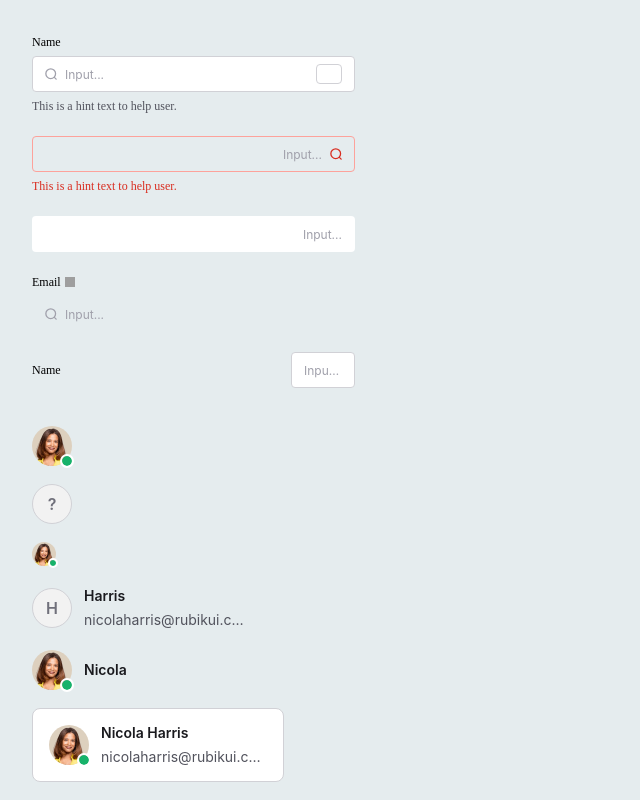
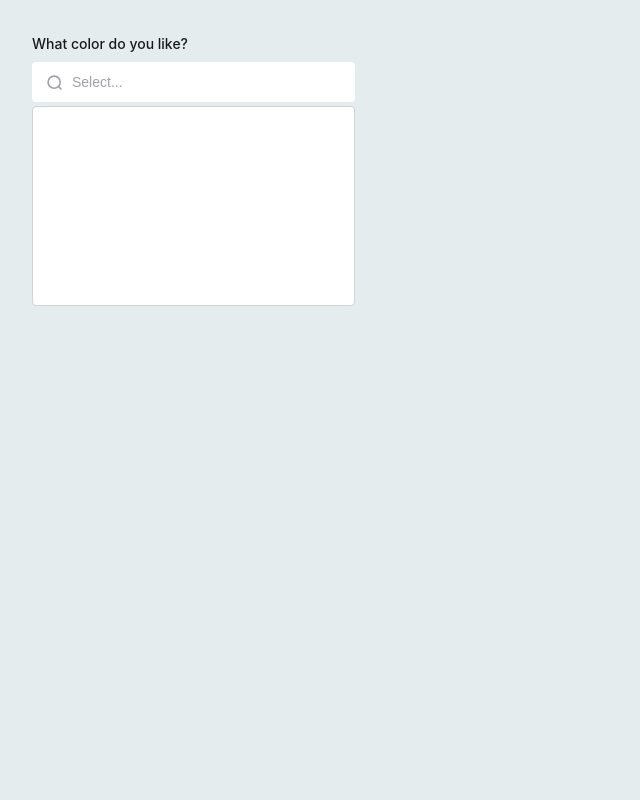
Before and after one commit to Dimatuzkoff/react-components, a React (Vite) app: page / in a window 1280 px wide. Shown: the top 800 px of the page, without its empty margins (0-640 px from the left). Built offline with nearby package versions, Linux system fonts and the light colour scheme; grey boxes are pictures that could not be loaded.

Commit message:
select component

```diff
--- a/src/App.tsx
+++ b/src/App.tsx
@@ -1,36 +1,12 @@
 import "./App.scss";
-import Input from "./ui/Inputs/Input";
-import AvatarWithInfo from "./ui/Avatars/AvatarWithInfo";
+import Select from "./ui/Select/Select"
 import SearchIcon from "./assets/icons/SearchIcon.svg";
-import girl from "./assets/img/girl.png"
-import Avatar from "./ui/Avatars/Avatar"
-import VerificationInput from "./ui/Inputs/VerificationInput"
+
 function App() {
     const iconBefore = <img src={SearchIcon} alt="search" />;
-    const avatar = <img src={girl} alt="avatar" />
     return (
         <>
-            <Input placeholder="Input..." iconBefore={iconBefore} type='text' alignment="left" label="Name" isBadge helperText="This is a hint text to help user." />
-            <Input placeholder="Input..." iconAfter={iconBefore} type='text' isError uiType="outline" alignment="right" helperText="This is a hint text to help user." />
-            <Input placeholder="Input..." isDisabled={true} type='text' isQuiet alignment="right" />
-            <Input placeholder="Input..." iconBefore={iconBefore} type='email' label="Email" uiType="outline" isQuiet tooltipText="This is a tooltip This is a tooltip This is a tooltip This is a tooltip " />
-            <Input placeholder="Input..." type='text' alignment="left" label="Name" labelPosition="side" />
-            <br />
-            <Avatar image={avatar} isOnlineIndicator ></Avatar>
-            <br />
-            <Avatar />
-            <br />
-            <Avatar image={avatar} size="24" isOnlineIndicator />
-            <br />
-            <AvatarWithInfo isClickable lastName="Harris" email="nicolaharris@rubikui.com" />
-            <br />
-            <AvatarWithInfo image={avatar} isOnlineIndicator firstName="Nicola" />
-            <br />
-            <AvatarWithInfo isClickable image={avatar} isOnlineIndicator isBorder background="primary" lastName="Harris" firstName="Nicola" email="nicolaharris@rubikui.com" />
-            <br />
-            <AvatarWithInfo isOnlineIndicator size="32" background="secondary" firstName="Nicola" lastName="Harris" email="nicolaharris@rubikui.com" />
-            <br />
-            <VerificationInput amountInputs={4} size="80" label="Secure code" helperText="This is a hint text to help user." />
+            <Select placeholder='Select...' isQuiet iconBefore={iconBefore} label="What color do you like?" />
         </>
     )
 }
--- /dev/null
+++ b/src/ui/Select/Select.module.scss
@@ -0,0 +1,218 @@
+$text-primary-color: rgba(26, 26, 30, 1);
+
+$placeholder-color: rgba(160, 160, 171, 1);
+$text-color: rgba(26, 26, 30, 1);
+$prompt-color: rgba(81, 82, 92, 1);
+$border-color: rgba(209, 209, 214, 1);
+$fill-bg: rgba(255, 255, 255, 1);
+$outline-bg: transparent;
+$focus-color: rgba(132, 202, 255, 1);
+$focus-outline-color: rgba(46, 144, 250, 0.24);
+$error-color: rgba(217, 45, 32, 1);
+$border-error-color: rgba(253, 162, 155, 1);
+$focus-error-color: rgba(240, 68, 56, 0.24);
+$label-disabled-color: rgba(112, 112, 123, 1);
+
+
+.selectWrapper {
+    width: 323px;
+    display: flex;
+    flex-direction: column;
+    font-family: "Inter", sans-serif;
+    color: black;
+    z-index: 999;
+    opacity: 1;
+
+    & .labelWrapper {
+        text-align: left;
+        margin-bottom: 6px;
+        font-weight: 500;
+        color: $text-primary-color;
+    }
+
+    & .inputContainer {
+        height: 38px;
+        z-index: 2;
+
+
+        & .dropdown {
+            width: 100%;
+            height: 200px;
+            margin-top: 4px;
+            background-color: $fill-bg;
+            border-radius: 4px;
+            border: 1px solid $border-color;
+
+        }
+    }
+
+
+
+    & .inputWrapper {
+        padding: 0px 10px 0px 14px;
+        display: flex;
+        flex-direction: row;
+        align-items: center;
+        justify-content: space-between;
+
+
+        border-radius: 4px;
+
+        &:hover {
+            border: 1px solid $border-color !important;
+        }
+
+        &:focus-within {
+            border: 1px solid $focus-color !important;
+            outline: 4px solid $focus-outline-color;
+        }
+
+        &.fillNoQuiet {
+            background-color: $fill-bg;
+            border: 1px solid $border-color;
+        }
+
+        &.outlineNoQuiet {
+            background-color: $outline-bg;
+            border: 1px solid $border-color;
+        }
+
+        &.fillQuiet {
+            background-color: $fill-bg;
+            border: 1px solid transparent;
+        }
+
+        &.outlineQuiet {
+            background-color: $outline-bg;
+            border: 1px solid transparent;
+        }
+
+        & img {
+            margin-right: 10px;
+        }
+
+        & .input {
+            font-weight: 400;
+            padding: 0;
+            color: $text-color;
+            background-color: transparent;
+            white-space: nowrap;
+            overflow: hidden;
+            text-overflow: ellipsis;
+
+            &::placeholder {
+                color: $placeholder-color;
+            }
+
+
+
+
+        }
+
+
+    }
+
+
+
+
+    & .inputWrapper .input {
+        width: 100%;
+        padding: 0;
+    }
+
+    &.size32 {
+
+        & .inputWrapper .input {
+            height: 30px;
+            font-size: 12px;
+            line-height: 20px;
+        }
+
+        & .inputWrapper img {
+            width: 12px;
+            height: 12px;
+        }
+
+        & .labelWrapper .label {
+            font-size: 12px;
+            line-height: 20px;
+        }
+    }
+
+    &.size36 {
+
+        & .inputWrapper .input {
+            height: 34px;
+            font-size: 12px;
+            line-height: 20px;
+        }
+
+        & .inputWrapper img {
+            width: 12px;
+            height: 12px;
+        }
+
+        & .labelWrapper .label {
+            font-size: 12px;
+            line-height: 20px;
+        }
+    }
+
+    &.size40 {
+
+        & .inputWrapper .input {
+            height: 38px;
+            font-size: 14px;
+            line-height: 24px;
+        }
+
+        & .inputWrapper img {
+            width: 15px;
+            height: 15px;
+        }
+
+        & .labelWrapper .label {
+            font-size: 14px;
+            line-height: 24px;
+        }
+    }
+
+    &.size44 {
+        & .inputWrapper .input {
+            height: 42px;
+            font-size: 14px;
+            line-height: 24px;
+        }
+
+        & .inputWrapper img {
+            width: 15px;
+            height: 15px;
+        }
+
+        & .labelWrapper .label {
+            font-size: 14px;
+            line-height: 24px;
+        }
+    }
+
+    &.size48 {
+        & .inputWrapper .input {
+            height: 46px;
+            font-size: 14px;
+            line-height: 24px;
+        }
+
+        & .inputWrapper img {
+            width: 15px;
+            height: 15px;
+        }
+
+        & .labelWrapper .label {
+            font-size: 14px;
+            line-height: 24px;
+        }
+    }
+
+
+
+}
--- /dev/null
+++ b/src/ui/Select/Select.tsx
@@ -0,0 +1,80 @@
+import clsx from "clsx";
+import { ReactNode, FC, useState } from "react";
+import styles from "./Select.module.scss";
+// import InfoTooltip from "../InfoTooltip/InfoTooltip";
+
+interface InputProps {
+    placeholder?: string;
+    type?: "text" | "password" | "email" | "number" | "tel" | "url" | "search";
+    isDisabled?: boolean;
+    iconBefore?: ReactNode;
+    // iconAfter?: ReactNode;
+
+    label?: string;
+    size?: "32" | "36" | "40" | "44" | "48";
+    uiType?: "fill" | "outline";
+    isQuiet?: boolean;
+    isError?: boolean;
+    helperText?: string;
+    tooltipText?: string;
+}
+
+const Input: FC<InputProps> = ({
+    placeholder,
+    type = "text",
+    isDisabled = false,
+    iconBefore,
+    // iconAfter,
+    label,
+    size = "40",
+    uiType = "fill",
+    isQuiet = false,
+    isError = false,
+    // helperText = "",
+    // tooltipText,
+}) => {
+    const [isOpenDropdown, setOpenDropdown] = useState(true);
+
+    return (
+        <>
+            <div className={clsx(styles.selectWrapper, {
+                // [styles.noLabel]: !label,
+                [styles.disabled]: isDisabled,
+                //size
+                [styles.size32]: size === "32",
+                [styles.size36]: size === "36",
+                [styles.size40]: size === "40",
+                [styles.size44]: size === "44",
+                [styles.size48]: size === "48",
+            })}>
+                <div className={clsx(styles.labelWrapper)}>
+                    <span className={clsx(styles.label)} >{label}</span>
+                    {/* {tooltipText && <InfoTooltip>{tooltipText}</InfoTooltip>} */}
+                </div>
+                <div className={clsx(styles.inputContainer, {
+                    [styles.error]: isError
+                })}>
+                    <div className={clsx(styles.inputWrapper, {
+                        [styles.fillNoQuiet]: uiType === "fill" && !isQuiet,
+                        [styles.outlineNoQuiet]: uiType === "outline" && !isQuiet,
+                        [styles.fillQuiet]: uiType === "fill" && isQuiet,
+                        [styles.outlineQuiet]: uiType === "outline" && isQuiet,
+                    })}>
+                        {!isError && iconBefore}
+                        <input type={type} className={clsx(styles.input)} placeholder={placeholder} disabled={isDisabled}
+                        />
+                        {/* {!isError && iconAfter}
+                        {(isError && iconAfter) ? <img src={ErrorSearchIcon} alt="Error" /> : null}
+                       */}
+                    </div>
+                    {/* <div className={clsx(styles.helperTextWrapper)}>
+                        {!isDisabled && helperText && <span className={clsx(styles.helperText)}>{helperText}</span>}
+                    </div> */}
+                    {isOpenDropdown && <div className={clsx(styles.dropdown)} ></div>}
+                </div>
+            </div>
+        </>
+    );
+}
+
+export default Input
```
